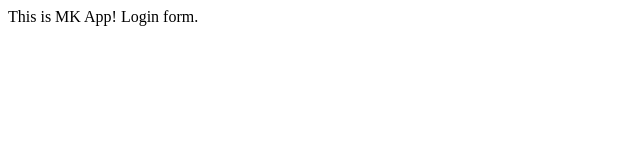
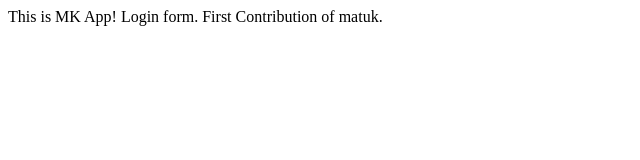
Before and after one commit to matthiaskaempf/mkapp1, a plain HTML site: page index.html in a window 1280 px wide. Shown: the whole page, without its empty margins (0-640 px from the left). Drawn offline with Linux system fonts and the light colour scheme.

Commit message:
first commit from matuk

```diff
--- a/index.html
+++ b/index.html
@@ -7,5 +7,6 @@
     <body>
         This is MK App!
         Login form.
+        First Contribution of matuk.
     </body>
 </html>
```
